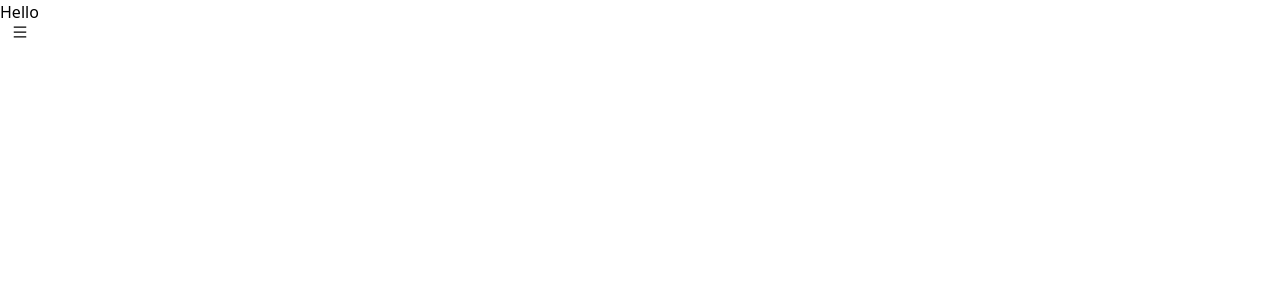
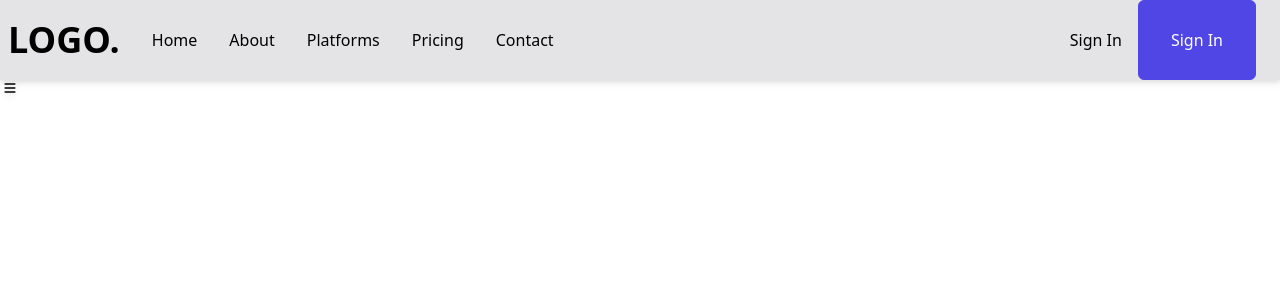
Before and after one commit to Tassio-Med/tech-website, a React (Create React App) app: page / in a window 1280 px wide. Shown: the top 300 px of the page. Built offline with nearby package versions, Linux system fonts and the light colour scheme.

Commit message:
feat: logo e links posicionados, botões quase prontos

```diff
--- a/src/components/Navbar.jsx
+++ b/src/components/Navbar.jsx
@@ -1,13 +1,28 @@
 import React from "react"
 
-import { AiOutlineMenu } from 'react-icons/ai'
+import { HiMenu } from 'react-icons/hi'
 
 function Navbar()  {
   return (
-    <div>
-      <h1>Hello</h1>
-      <AiOutlineMenu className="w-10"/>
+    <div  className="w-screen h-20 z-10 bg-zinc-200 fixed drop-shadow-md">
+      <div className="px-2 flex justify-between items-centerems w-full h-full">
+        <div className="flex items-center">
+          <h1 className="text-3xl font-semibold mr-4 sm:text-4xl">LOGO.</h1>
+          <ul className="hidden sm:flex">
+            <li>Home</li>
+            <li>About</li>
+            <li>Platforms</li>
+            <li>Pricing</li>
+            <li>Contact</li>
+          </ul>
+        </div>
+        <div className="hidden sm:flex pr-4">
+          <button className="border-none bg-transparent text-black mr-4">Sign In</button>
+          <button className="px-8 py-3">Sign In</button>
+        </div>
 
+      </div>
+      <HiMenu className="w-5"/>
     </div>
   )
 
```
